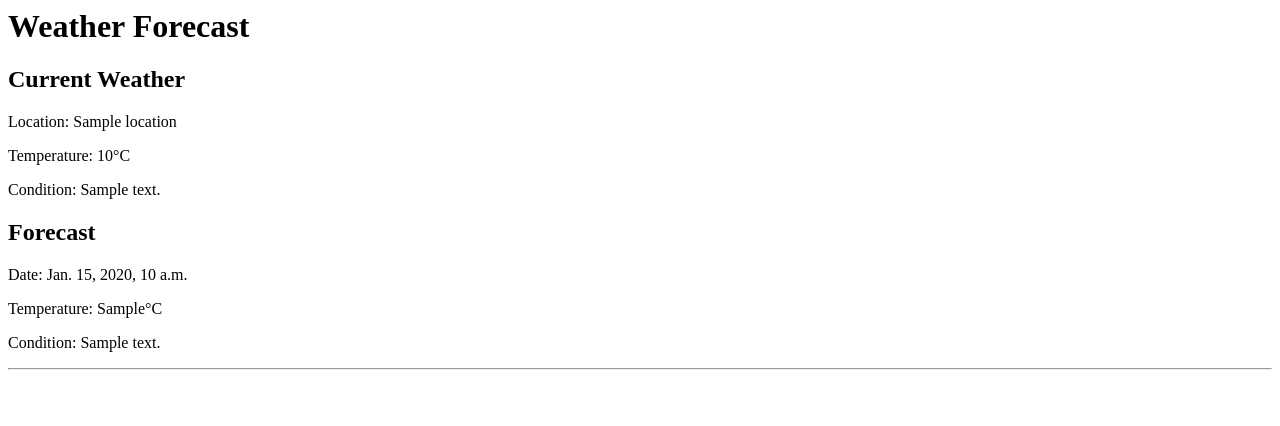
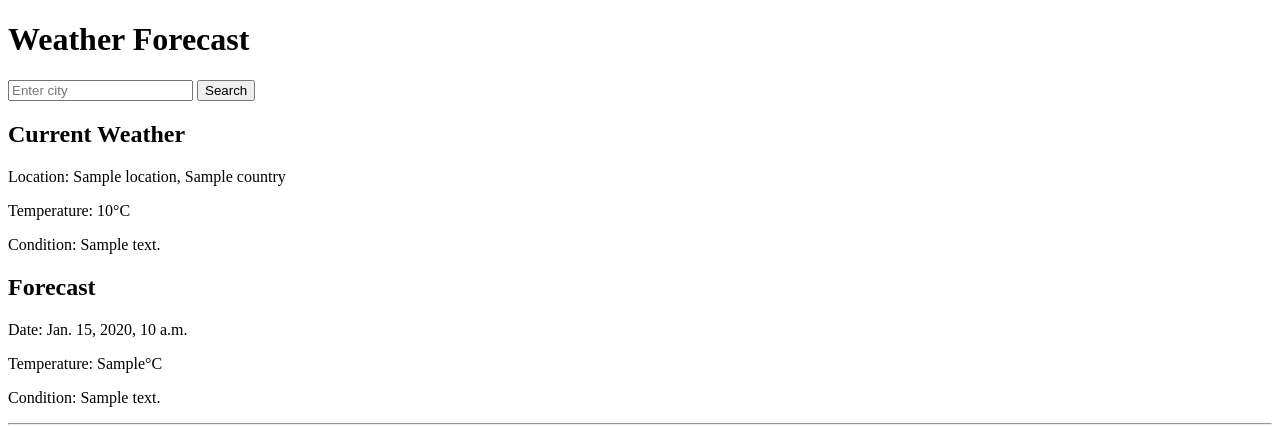
Before and after one commit to Spidey507/weatherapp, a Django app: page /weather/ in a window 1280 px wide. Shown: the top 426 px of the page. Run offline with Django 4.2, Linux system fonts and the light colour scheme; a database or web service that is not in the repository returns one stand-in record (values such as "Sample title"); data that the repository does not hold is empty.

Commit message:
added a search function to the app instead of having cities hardcoded

```diff
--- a/weather/templates/weather/weather.html
+++ b/weather/templates/weather/weather.html
@@ -1,6 +1,19 @@
+<!DOCTYPE html>
+<html>
+<head>
+    <title>Weather Forecast</title>
+</head>
+<script>
+
+</script>
+<body>
   <h1>Weather Forecast</h1>
+  <form action="{% url 'weather:weather_forecast' %}" method="GET">
+    <input type="text" name="city" placeholder="Enter city">
+    <button type="submit">Search</button>
+  </form>
   <h2>Current Weather</h2>
-<p>Location: {{ weather.location }}</p>
+  <p>Location: {{ weather.location }}, {{ weather.country }}</p>
   <p>Temperature: {{ weather.temperature }}°C</p>
   <p>Condition: {{ weather.condition }}</p>
 
@@ -11,3 +24,4 @@
     <p>Condition: {{ forecast_item.condition }}</p>
     <hr>
   {% endfor %}
+</body>
--- a/weather/urls.py
+++ b/weather/urls.py
@@ -5,4 +5,5 @@ app_name = 'weather'
 
 urlpatterns = [
     path('', views.weather_forecast_view, name='weather'),
+    path('weather-forecast/', views.weather_forecast_view, name='weather_forecast'),
 ]
--- a/weather/views.py
+++ b/weather/views.py
@@ -1,10 +1,11 @@
 import requests
 from django.shortcuts import render
+
 
 api_key = 'a0f1f431acc64ad8a4d201219231007'
 
 def weather_forecast_view(request):
-    location = 'Tokyo'
+    location = request.GET.get('city')
     days = 3
 
     weather_api_url = f"http://api.weatherapi.com/v1/current.json?key={api_key}&q={location}"
@@ -19,6 +20,7 @@ def weather_forecast_view(request):
 
         weather_context = {
             'location': weather_data['location']['name'],
+            'country': weather_data['location']['country'],
             'temperature': weather_data['current']['temp_c'],
             'condition': weather_data['current']['condition']['text']
         }
```
Lines whose indentation alone changed are shown as unchanged.
